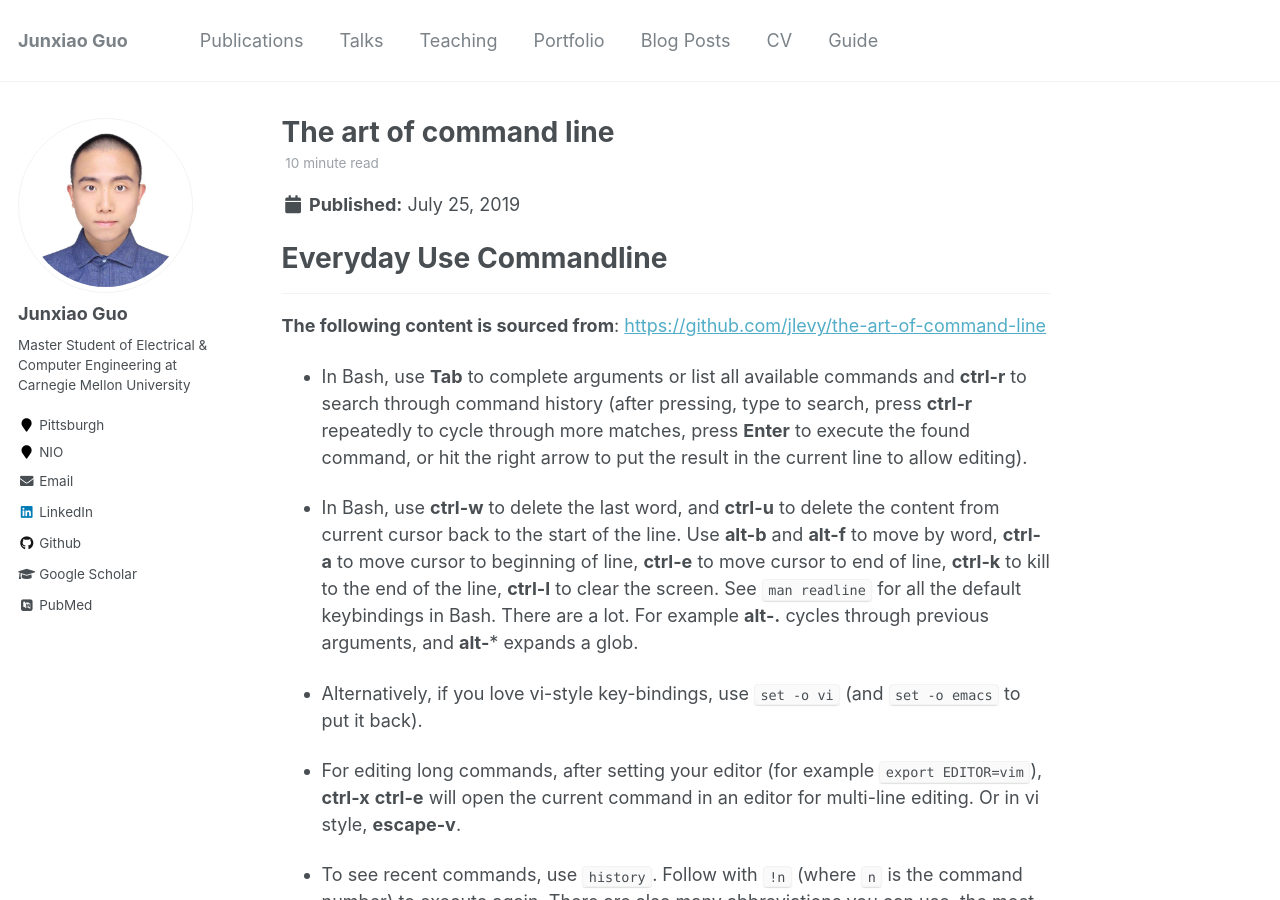
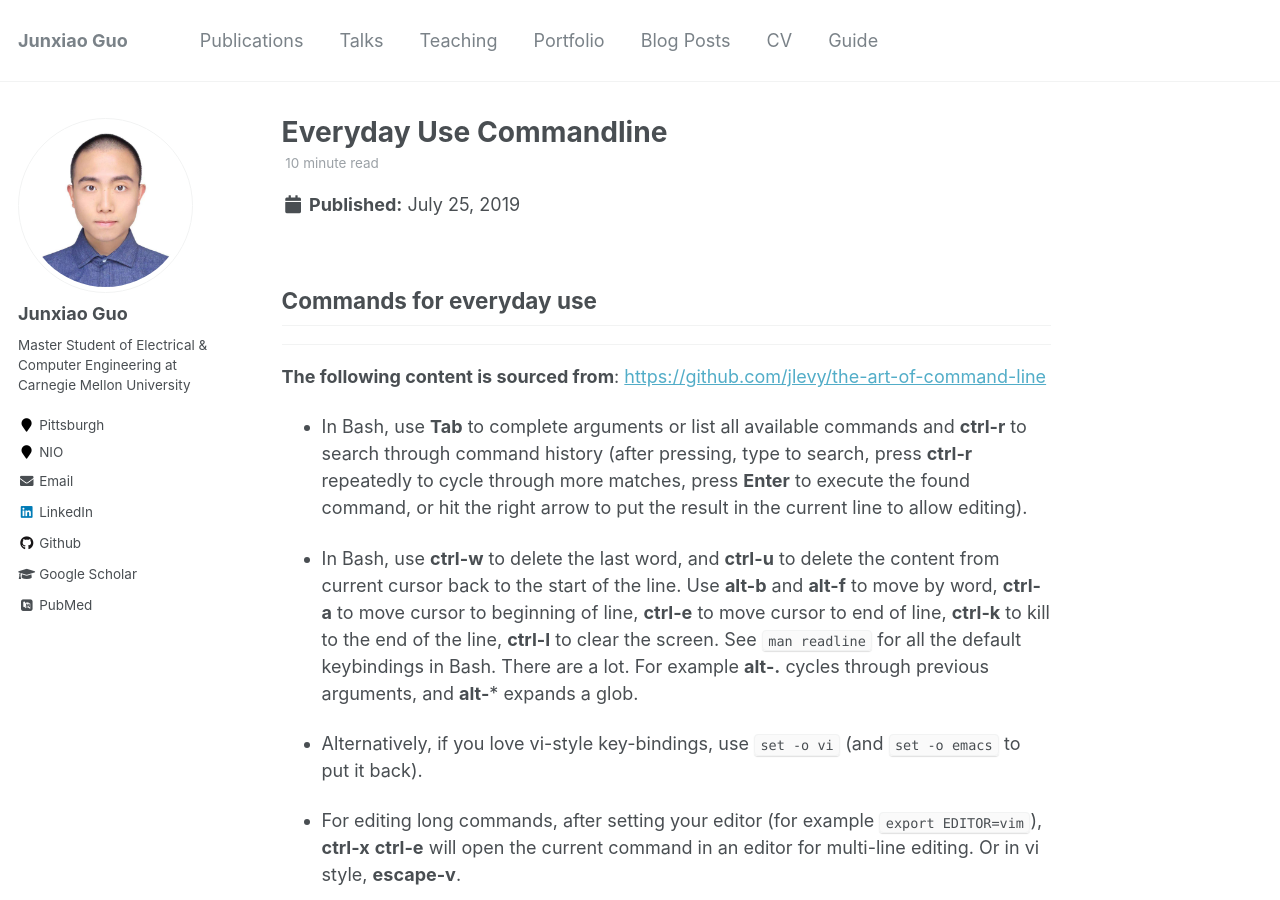
Before and after one commit to ghostian/ghostian.github.io, a Jekyll site: the page built from _posts/2019-07-25-blog-post-1.md, in a window 1280 px wide and 900 px high. Built offline with Jekyll 4.4.1, drawn with Linux system fonts in a browser that asks for light colours; some web fonts are replaced.

```diff
--- a/_posts/2019-07-25-blog-post-1.md
+++ b/_posts/2019-07-25-blog-post-1.md
@@ -1,5 +1,5 @@
 ---
-title: 'The art of command line'
+title: 'Everyday Use Commandline'
 date: 2019-07-25
 permalink: posts/2019/07/blog-post-1/
 tags:
@@ -7,7 +7,7 @@
   - shell
 ---
 
-# Everyday Use Commandline
+## Commands for everyday use
 
 ----
 
```
